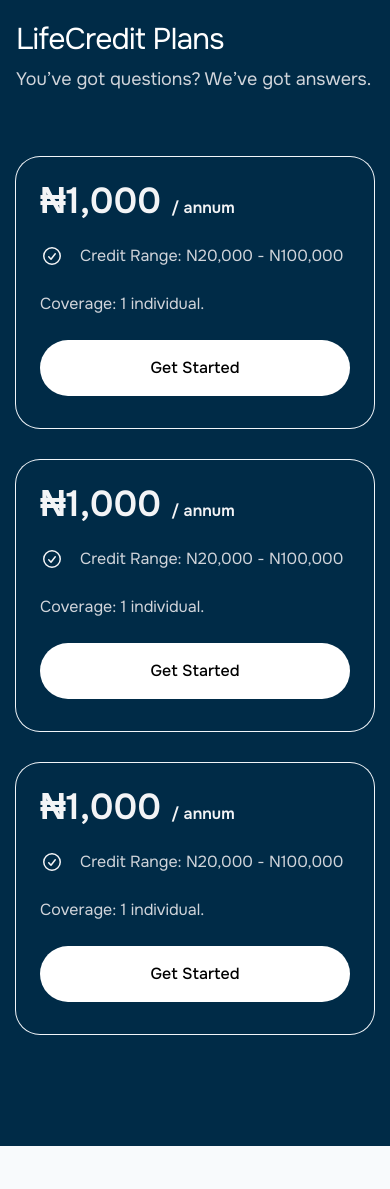
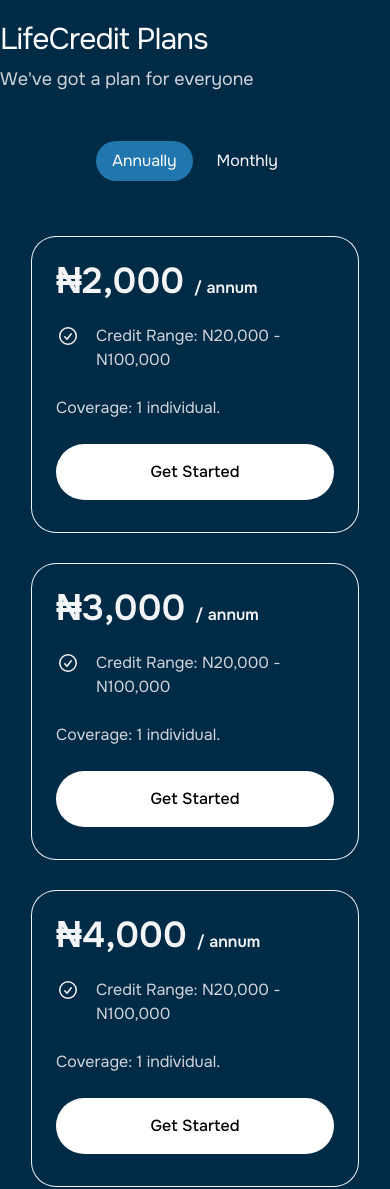
Before and after one commit to Isaacolagoke/LifeCredit, a website: page build/index.html in a window 390 px wide. Shown: the part 3060-4249 px from the top of the page. Drawn offline with nearby package versions, Linux system fonts and the light colour scheme.

Commit message:
Improved pricing

```diff
--- a/build/index.html
+++ b/build/index.html
@@ -269,23 +269,78 @@
 
 </section>
 
+<!-- plans -->
 
-<!-- Plans -->
+<section id="container" class="opacity-0 ease-linear duration-300 transition-all delay-100 py-28 sm:py-32 relative overflow-hidden bg-c-dark" >
 
-<section id="container" class="opacity-0 ease-linear duration-300 transition-all delay-100 py-28 sm:py-32 relative overflow-hidden bg-c-dark " >
-
-
-  <div class="mx-auto max-w-[1280px] px-4 sm:px-6 lg:px-8 relative">
       <!-- section header -->
       <div class="mx-w-2xl md:mx-auto md:text-center xl:max-w-none">
         <h2 class="font-display text-3xl tracking-tight text-white sm:text-4xl md:text-5xl">
           LifeCredit Plans
         </h2>
-      <p class="mt-2 text-lg text-gray-300">You’ve got questions? We’ve got answers.</p>
+        <p class="mt-2 text-lg text-gray-300">We've got a plan for everyone</p>
       </div>
 
-    <!-- plans -->
-    <ul role="list" class="mx-auto mt-16 grid max-w-2xl grid-cols-1 gap-8 sm:mt-20 lg:max-w-none lg:grid-cols-3">
+  <div x-data="{ openTab: 1 }" class="p-8 max-w-[1280px] mx-auto">
+    <div class="">
+        <div class=" flex justify-center space-x-2 p-4 rounded-full max-w-sm mx-auto text-white">
+            <button x-on:click="openTab = 1" :class="{ 'bg-custom-primary text-white': openTab === 1 }"
+            class="  py-2 px-4 rounded-full focus:outline-none focus:shadow-outline-blue transition-all duration-300">Annually</button>
+            <button x-on:click="openTab = 2" :class="{ 'bg-custom-primary text-white': openTab === 2 }" class=" py-2 px-4 rounded-full focus:outline-none focus:shadow-outline-blue transition-all duration-300">Monthly</button>
+        </div>
+        <!-- Annual -->
+        <ul x-show="openTab === 1" class=" transition-all duration-300 mx-auto mt-10 grid max-w-2xl grid-cols-1 gap-8 sm:mt-20 lg:max-w-none lg:grid-cols-3">
+
+                <!-- grid-1 -->
+              <li>
+                <ul role="list" class="space-y-10">
+
+                    <li class="rounded-3xl ring-1 ring-slate-100 py-8 px-6">
+                        <h3 class="text-4xl font-semibold leading-6 text-gray-100">₦2,000 <span class="text-base">/ annum</span></h3>
+                        <p class="flex mt-6">
+                          <svg aria-hidden="true" class="h-6 w-6 flex-none fill-current stroke-current text-gray-100"><path d="M9.307 12.248a.75.75 0 1 0-1.114 1.004l1.114-1.004ZM11 15.25l-.557.502a.75.75 0 0 0 1.15-.043L11 15.25Zm4.844-5.041a.75.75 0 0 0-1.188-.918l1.188.918Zm-7.651 3.043 2.25 2.5 1.114-1.004-2.25-2.5-1.114 1.004Zm3.4 2.457 4.25-5.5-1.187-.918-4.25 5.5 1.188.918Z" stroke-width="0"></path><circle cx="12" cy="12" r="8.25" fill="none" stroke-width="1.5" stroke-linecap="round" stroke-linejoin="round"></circle></svg>
+                          <span class="ml-4 text-gray-300">Credit Range: N20,000 - N100,000</span>
+                        </p>
+                        <p class="mt-6 text-base text-gray-300">Coverage: 1 individual.</p>
+                        <button class="mt-6 hover:bg-slate-50 cursor-pointer rounded-full bg-white px-4 py-4 w-full font-medium">Get Started</button>
+                    </li>
+
+                </ul>
+              </li>
+                <!-- grid-2 -->
+              <li>
+                <ul role="list" class="space-y-10">
+                  <li class="rounded-3xl ring-1 ring-slate-100 py-8 px-6">
+                    <h3 class="text-4xl font-semibold leading-6 text-gray-100">₦3,000 <span class="text-base">/ annum</span></h3>
+                    <p class="flex mt-6">
+                      <svg aria-hidden="true" class="h-6 w-6 flex-none fill-current stroke-current text-gray-100"><path d="M9.307 12.248a.75.75 0 1 0-1.114 1.004l1.114-1.004ZM11 15.25l-.557.502a.75.75 0 0 0 1.15-.043L11 15.25Zm4.844-5.041a.75.75 0 0 0-1.188-.918l1.188.918Zm-7.651 3.043 2.25 2.5 1.114-1.004-2.25-2.5-1.114 1.004Zm3.4 2.457 4.25-5.5-1.187-.918-4.25 5.5 1.188.918Z" stroke-width="0"></path><circle cx="12" cy="12" r="8.25" fill="none" stroke-width="1.5" stroke-linecap="round" stroke-linejoin="round"></circle></svg>
+                      <span class="ml-4 text-gray-300">Credit Range: N20,000 - N100,000</span>
+                    </p>
+                    <p class="mt-6 text-base text-gray-300">Coverage: 1 individual.</p>
+                    <button class="mt-6 hover:bg-slate-50 cursor-pointer rounded-full bg-white px-4 py-4 w-full font-medium">Get Started</button>
+                  </li>
+                </ul>
+              </li>
+              <!-- grid-3 -->
+              <li>
+                <ul role="list" class="space-y-10">
+                  <li class="rounded-3xl ring-1 ring-slate-100 py-8 px-6">
+                    <h3 class="text-4xl font-semibold leading-6 text-gray-100">₦4,000 <span class="text-base">/ annum</span></h3>
+                    <p class="flex mt-6">
+                      <svg aria-hidden="true" class="h-6 w-6 flex-none fill-current stroke-current text-gray-100"><path d="M9.307 12.248a.75.75 0 1 0-1.114 1.004l1.114-1.004ZM11 15.25l-.557.502a.75.75 0 0 0 1.15-.043L11 15.25Zm4.844-5.041a.75.75 0 0 0-1.188-.918l1.188.918Zm-7.651 3.043 2.25 2.5 1.114-1.004-2.25-2.5-1.114 1.004Zm3.4 2.457 4.25-5.5-1.187-.918-4.25 5.5 1.188.918Z" stroke-width="0"></path><circle cx="12" cy="12" r="8.25" fill="none" stroke-width="1.5" stroke-linecap="round" stroke-linejoin="round"></circle></svg>
+                      <span class="ml-4 text-gray-300">Credit Range: N20,000 - N100,000</span>
+                    </p>
+                    <p class="mt-6 text-base text-gray-300">Coverage: 1 individual.</p>
+                    <button class="mt-6 hover:bg-slate-50 cursor-pointer rounded-full bg-white px-4 py-4 w-full font-medium">Get Started</button>
+                </li>
+                </ul>
+              </li>
+
+        </ul>
+
+         <!-- Monthly -->
+        <ul x-show="openTab === 2" class=" transition-all duration-300 mx-auto mt-10 grid max-w-2xl grid-cols-1 gap-8 sm:mt-20 lg:max-w-none lg:grid-cols-3">
+
               <!-- grid-1 -->
             <li>
               <ul role="list" class="space-y-10">
@@ -330,11 +385,16 @@
               </li>
               </ul>
             </li>
+
         </ul>
 
+
+    </div>
   </div>
 
+
 </section>
+
 
 <!-- FAQs -->
 
@@ -434,5 +494,6 @@
 
 </script>
 
+<script src="https://cdn.jsdelivr.net/npm/alpinejs@2.8.2/dist/alpine.min.js" defer></script>
 </body>
 </html>
```
Also changed, not shown: build/css/style.css. Lines whose indentation alone changed are shown as unchanged.
